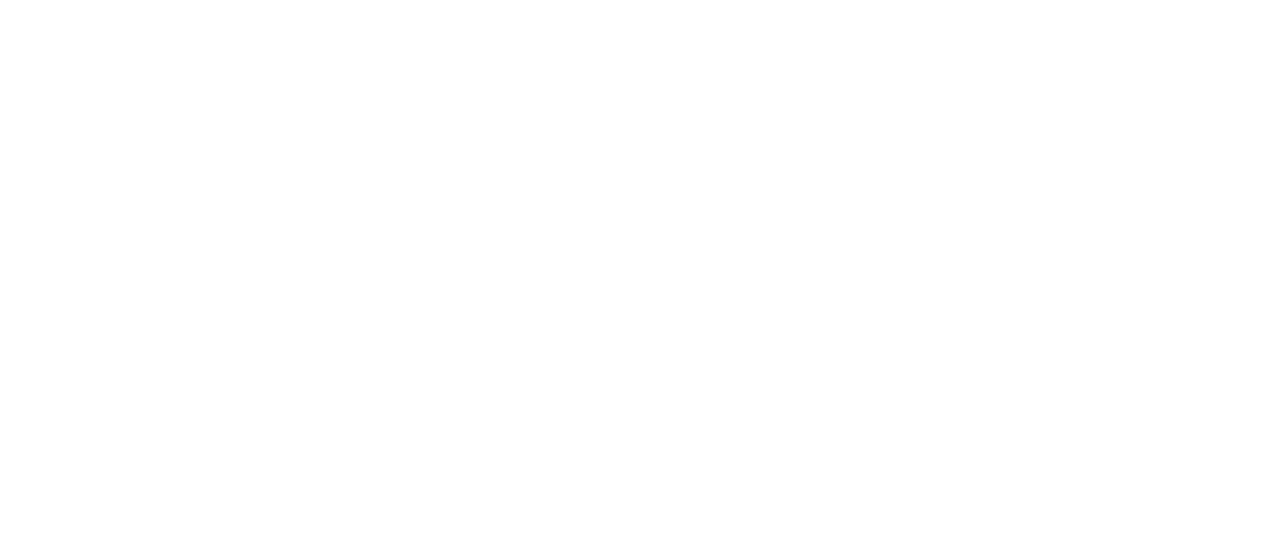
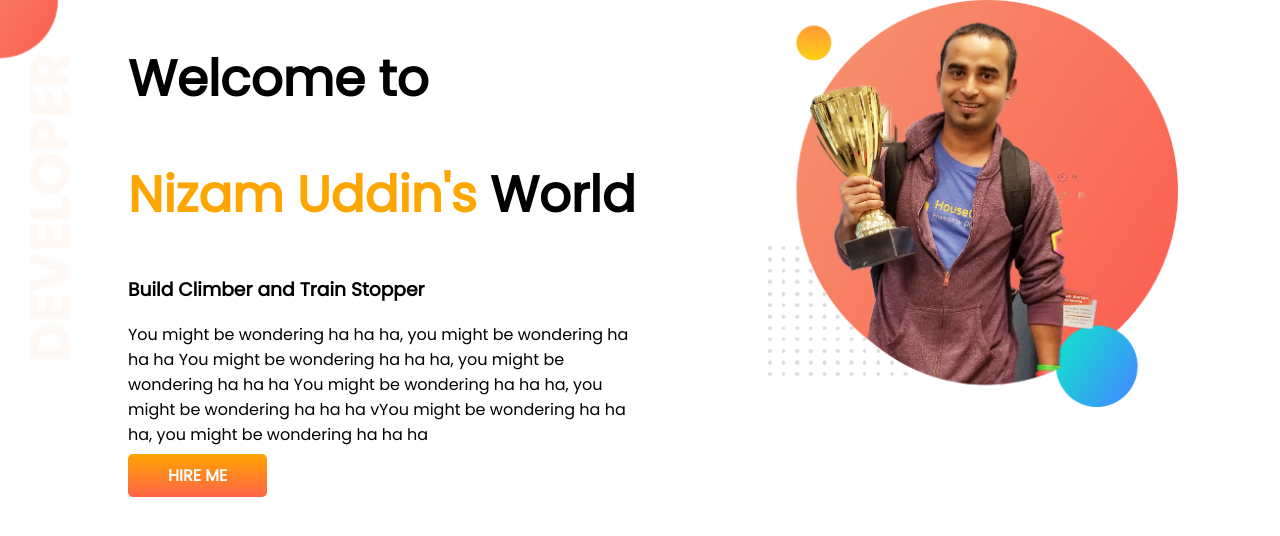
Before and after one commit to nizaaaam/nizam_portfolio, a plain HTML site: page index.html in a window 1280 px wide. Drawn offline with Linux system fonts and the light colour scheme.

Commit message:
top banner added

```diff
--- a/index.html
+++ b/index.html
@@ -6,11 +6,32 @@
     <meta http-equiv="X-UA-Compatible" content="IE=edge">
     <meta name="viewport" content="width=device-width, initial-scale=1.0">
     <title>Nizam's Portfolio</title>
+    <link rel="preconnect" href="https://fonts.googleapis.com">
+    <link rel="preconnect" href="https://fonts.gstatic.com" crossorigin>
+    <link href="https://fonts.googleapis.com/css2?family=Poppins&display=swap" rel="stylesheet">
     <link rel="stylesheet" href="style.css">
 </head>
 
 <body>
+    <section class="Top-banner">
+        <div class="half-width">
 
+            <h1>Welcome to</h1>
+            <h1> <span class="orange-color"> Nizam Uddin's </span> World</h1>
+            <h3>Build Climber and Train Stopper</h3>
+            <p>You might be wondering ha ha ha, you might be wondering ha ha ha You might be wondering ha ha ha, you
+                might
+                be
+                wondering ha ha ha You might be wondering ha ha ha, you might be wondering ha ha ha vYou might be
+                wondering
+                ha
+                ha ha, you might be wondering ha ha ha</p>
+            <a class="link-button" target="_blank" href="https://www.facebook.com/"> HIRE ME</a>
+        </div>
+        <div class="half-width">
+            <img src="images/jhankar.png" alt="">
+        </div>
+    </section>
 </body>
 
 </html>
--- a/style.css
+++ b/style.css
@@ -0,0 +1,41 @@
+body {
+    font-family: 'Poppins', sans-serif;
+    margin: 0%;
+}
+
+h1 {
+    font-size: 50px;
+}
+
+.orange-color {
+    color: orange;
+}
+
+section {
+    display: flex
+}
+
+.half-width {
+    width: 50%;
+    padding-left: 10%;
+}
+
+.half-width img {
+    width: 80%;
+}
+
+.link-button {
+    text-decoration: none;
+    background-image: linear-gradient(orange, tomato);
+    padding: 10px 40px;
+    color: white;
+    font-weight: 700;
+    border-radius: 5px;
+
+}
+
+.Top-banner {
+    background-image: url(images/top-banner.png);
+    background-repeat: no-repeat;
+
+}
```
Also changed, not shown: images/dream-bg.png (added), images/exp-bg.png (added), images/jhankar.png (added), images/jhankar2.png (added), images/my-bg.png (added), images/my-bg2.png (added), images/top-banner.png (added), 7 other files.
